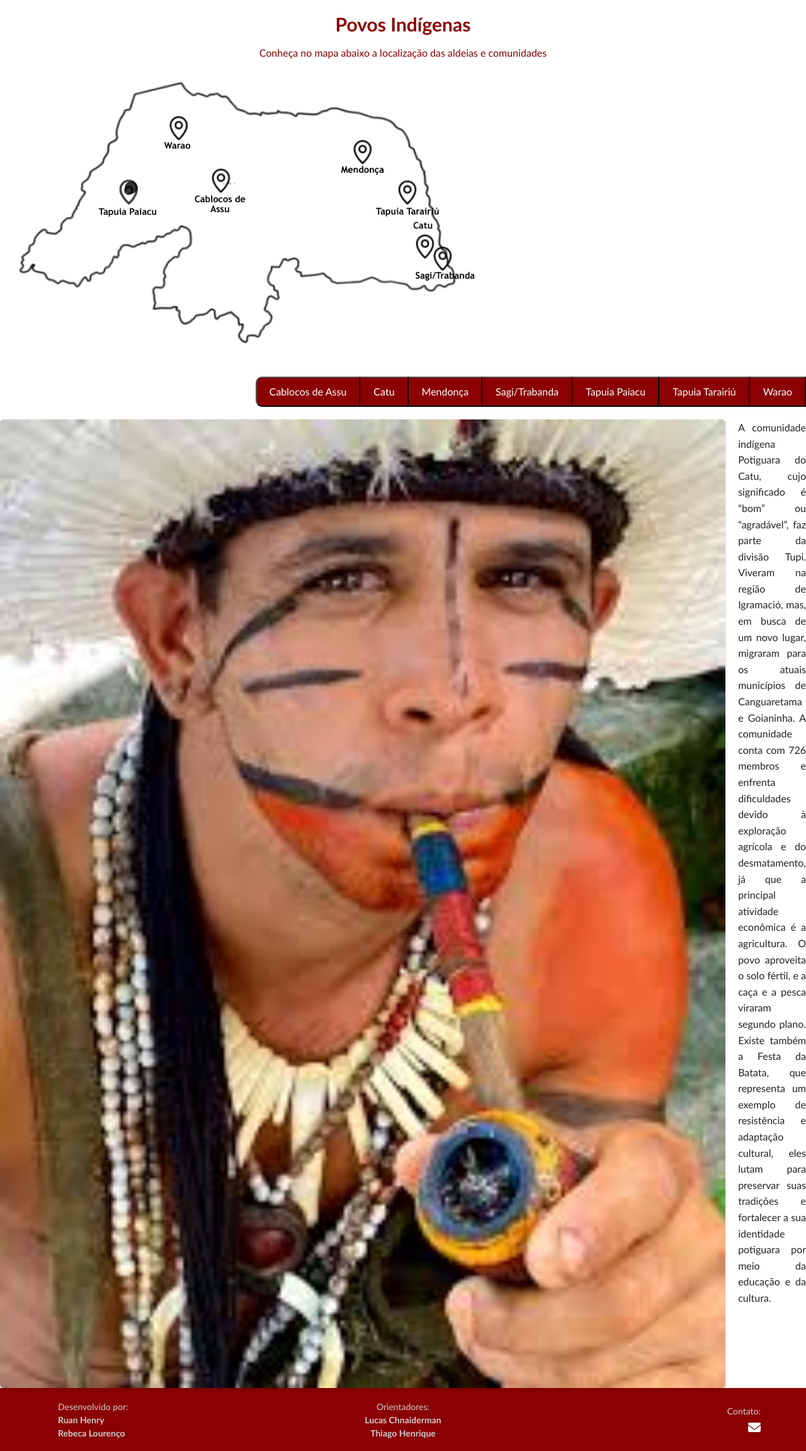
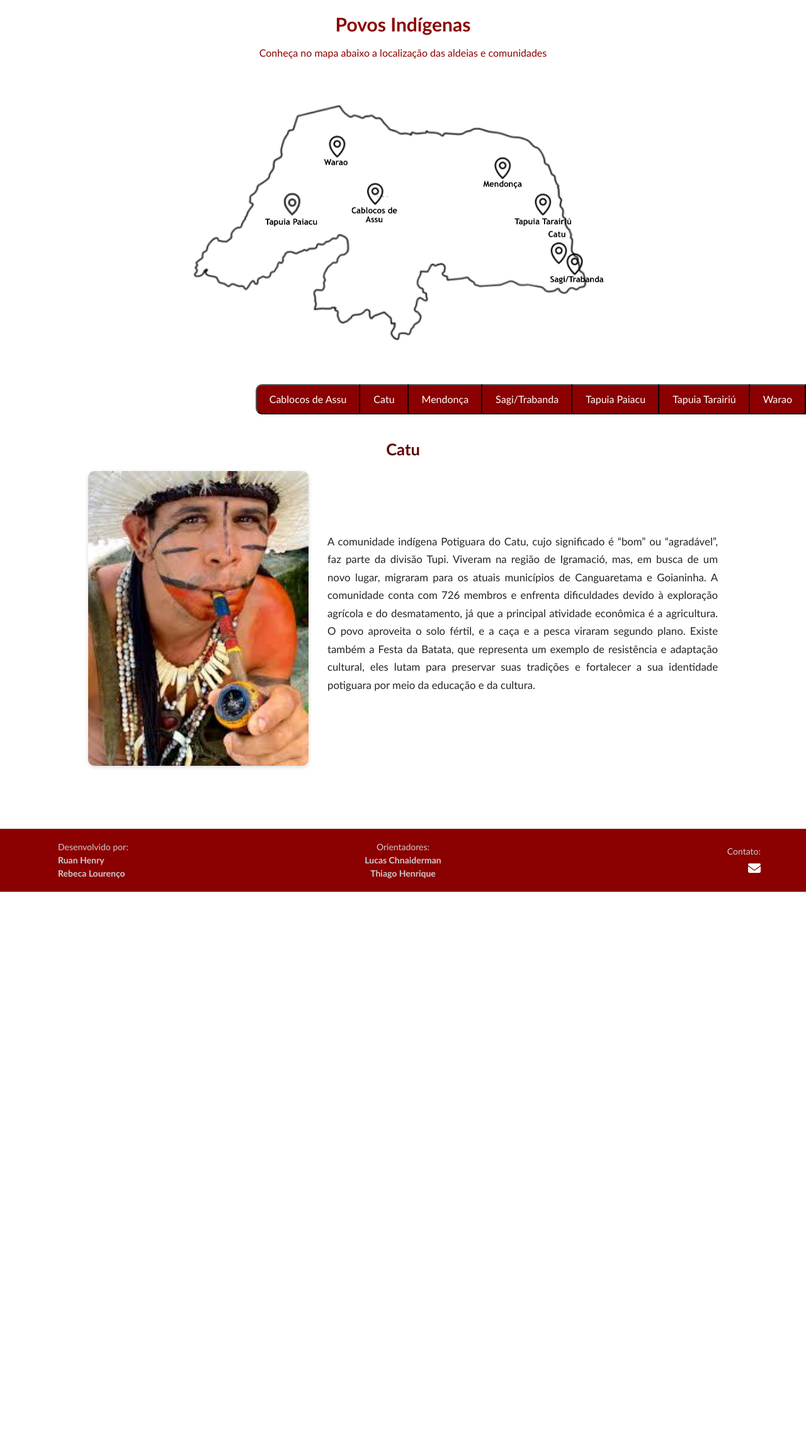
Before and after one commit to ruanhs91/acervo_indigena, a Django app: page /povos/ in a window 1280 px wide, after a click on "Catu". Shown: the part 74-2378 px from the top of the page at 63% size. After the commit the page ends 1490 px from the top, so only its background shows below. Run offline with Django 5.2, Linux system fonts and the light colour scheme.

Commit message:
Página do Catu pronta

```diff
--- a/dashboard/templates/dashboard/inicio.html
+++ b/dashboard/templates/dashboard/inicio.html
@@ -25,8 +25,9 @@
 .texto-inicio,
 .texto-inicio1 {
   max-width: 900px;
-  margin: 20px auto;
+  margin: 40px auto;
   padding: 0 15px;
+
 }
 </style>
 
--- a/dashboard/templates/dashboard/povos.html
+++ b/dashboard/templates/dashboard/povos.html
@@ -6,64 +6,87 @@
 {% block content %}
 
 <style>
+/* ===== MAPA ===== */
+.map-container {
+    display: flex;
+    justify-content: center;
+    align-items: center;
+    margin: 40px auto;
+    width: 100%;
+}
+
+.map-container img {
+    max-width: 90%;
+    height: auto;
+    display: block;
+    border-radius: 12px;
+    box-shadow: 0 2px 6px rgba(0,0,0,0.25);
+    border: none;
+    box-shadow: none;
+}
+
+/* ===== CONTEÚDO DOS POVOS ===== */
 .povo-conteudo {
     display: flex;
-    align-items: flex-start;   /* alinha pelo topo */
-    gap: 20px;
+    justify-content: center;
+    align-items: center;
+    gap: 30px;
+    max-width: 1000px;
+    margin: 0 auto 60px auto;
+    padding-bottom: 40px;
 }
 
 .povo-img {
-    flex: 0 0 160px;           /* largura fixa da imagem */
+    flex: 0 0 35%;
     text-align: center;
 }
 
 .img-povo1 {
     width: 100%;
     height: auto;
-    border-radius: 6px;
-    box-shadow: 0 2px 4px rgba(0,0,0,0.15);
+    border-radius: 10px;
+    box-shadow: 0 2px 6px rgba(0,0,0,0.15);
+    object-fit: cover;
 }
 
 .povo-texto {
-    flex: 1;                   /* ocupa o resto do espaço */
+    flex: 1;
     text-align: justify;
-    font-size: 1em;
-    line-height: 1.6;
+    font-size: 1.05em;
+    line-height: 1.7;
 }
 
 .titulo-povo {
-    font-size: 1.4em;
+    font-size: 1.6em;
     font-weight: bold;
-    margin-bottom: 15px;
+    margin-bottom: 20px;
     text-align: center;
+    color: #600000;
 }
 
-.fonte {
-    font-size: 0.8em;
-    color: #555;
-    font-style: italic;
-    margin-top: 6px;
+/* ===== RESPONSIVIDADE ===== */
+@media (max-width: 900px) {
+    .map-container img {
+        max-width: 95%;
     }
 
-/*no celular*/
-@media (max-width: 768px) {
     .povo-conteudo {
         flex-direction: column;
-        align-items: center;
+        text-align: center;
+        max-width: 90%;
+        padding-bottom: 50px;
     }
 
     .povo-img {
         flex: none;
-        max-width: 140px;
-        margin-bottom: 15px;
+        max-width: 300px;
     }
 
     .povo-texto {
+        text-align: justify;
         width: 100%;
     }
 }
-
-
 </style>
 
 <main class="inicio1 min-vh-100">
@@ -74,12 +97,8 @@
 
     <div class="map-container">
         <img src="{% static 'dashboard/map1.png' %}" usemap="#image-map" alt="mapa rn">
+    </div>
 
-            <!-- clicáveis no mapa, dps termino isso-->
-            <a href="https://www.google.com/maps/place/Aldeia+Indígena+Tapuias+Paiacus+da+Chapada+do+Apodi/@-5.5997463,-37.8024524,767m/data=!3m2!1e3!4b1!4m6!3m5!1s0x7ba59672aa257fd:0x81cfe7d6966750b5!8m2!3d-5.5997463!4d-37.7998775!16s%2Fg%2F11pwtkxn6s?entry=ttu&g_ep=EgoyMDI1MDgyNS4wIKXMDSoASAFQAw%3D%3D" class="marker"  style="top:42%; left: 26%;"></a>
-
-
-        </div>
     <div class="menu-povos">
         <button onclick="mostrarInfo('cablocos')">Cablocos de Assu</button>
         <button onclick="mostrarInfo('catu')">Catu</button>
@@ -89,17 +108,22 @@
         <button onclick="mostrarInfo('tarairiú')">Tapuia Tarairiú</button>
         <button onclick="mostrarInfo('warao')">Warao</button>
     </div>
+
     <div class="conteudos">
         <div id="tapuia" class="texto-povo">
             <h3>Tapuia Paiacu</h3>
-                <p> teste</p>
+            <p>teste</p>
         </div>
-            <div id="catu" class="texto-povo">
-                <h3 class="titulo-povo"Catu></h3>
-                <div class=povo-conteudo>
+
+        <!-- CATU -->
+        <div id="catu" class="texto-povo" style="display:none;">
+            <h3 class="titulo-povo" style="margin-top: 40px;">Catu</h3>
+            <div class="povo-conteudo">
+                <div class="povo-img">
                     <img class="img-povo1" src="{% static 'dashboard/catu.jpg' %}" alt="Catu">
-                    <div class=povo-texto>
-                    <p> {{ povos.catu.conteudo}}</p>
+                </div>
+                <div class="povo-texto">
+                    <p>{{ povos.catu.conteudo }}</p>
                 </div>
             </div>
         </div>
@@ -110,12 +134,9 @@
             document.querySelectorAll('.texto-povo').forEach(div => {
                 div.style.display = 'none';
             });
-
             document.getElementById(id).style.display = 'block';
-
         }
     </script>
-
 </main>
 
 {% endblock %}
```
Lines whose indentation alone changed are shown as unchanged.
